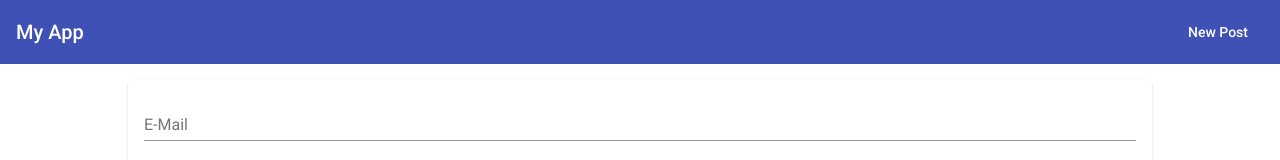
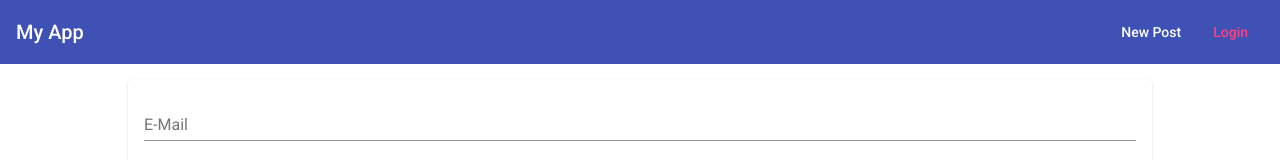
Before and after one commit to daps10/mean-app, an Angular app: page /login in a window 1280 px wide. Shown: the top 160 px of the page. Built offline with nearby package versions, Linux system fonts and the light colour scheme.

Commit message:
[feature] created one more link for the login router link.

```diff
--- a/src/app/header/header.component.html
+++ b/src/app/header/header.component.html
@@ -5,5 +5,8 @@
         <li>
             <a mat-button routerLink="/create" routerLinkActive="mat-accent"> New Post </a>
         </li>
+        <li>
+            <a mat-button routerLink="/login" routerLinkActive="mat-accent"> Login </a>
+        </li>
     </ul>
 </mat-toolbar>
```
